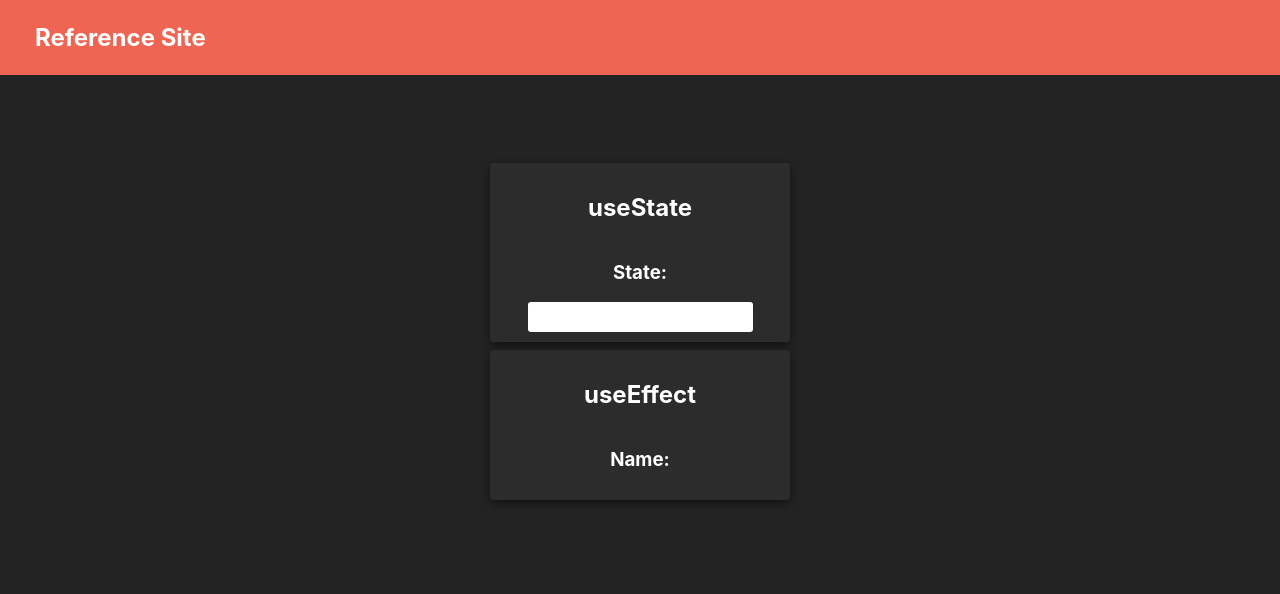
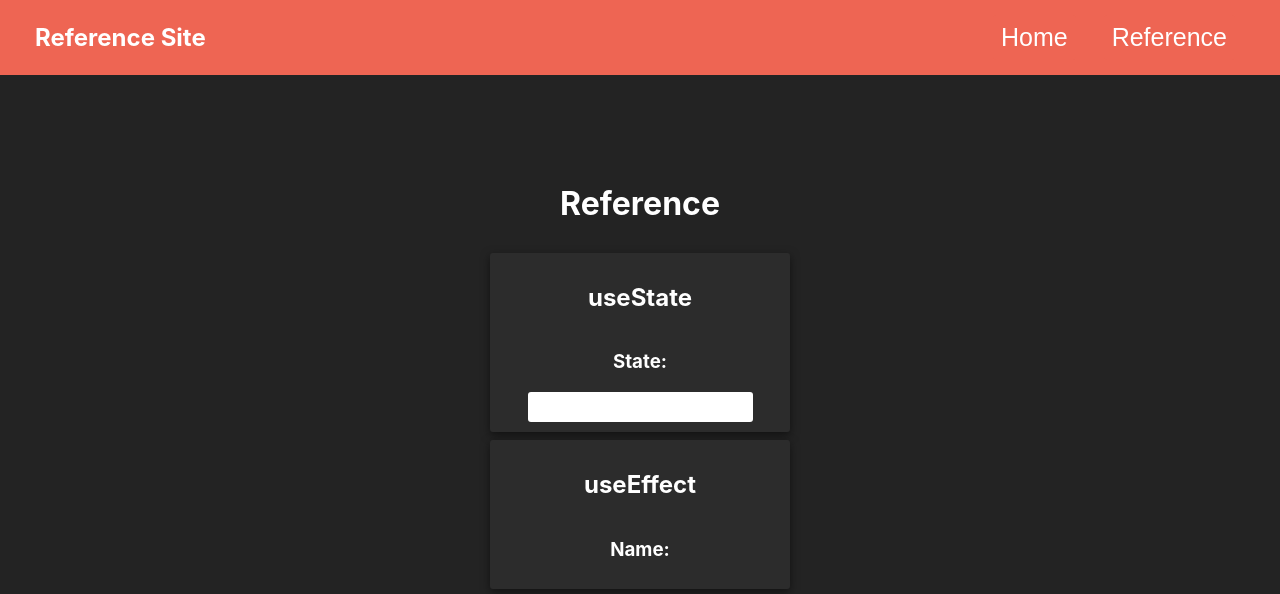
Before and after one commit to KajsiaAnderson/hook-reference-demo, a React (Create React App) app: page /reference in a window 1280 px wide. Shown: the top 594 px of the page. Built offline with nearby package versions, Linux system fonts and the light colour scheme; no server answers.

Commit message:
added screens with route and Link

```diff
--- a/src/App.js
+++ b/src/App.js
@@ -1,14 +1,19 @@
 import './App.css';
 import Header from './components/Header';
-import StateComponent from './components/StateComponent';
-import EffectComponent from './components/EffectComponent';
+import {Routes, Route} from 'react-router-dom'
+import HomeScreen from './screens/HomeScreen';
+import DetailScreen from './screens/DetailScreen';
+import ReferenceScreen from './screens/ReferenceScreen';
 
 function App() {
   return (
     <div className="App col-container">
      <Header />
-     <StateComponent />
-     <EffectComponent />
+      <Routes>
+        <Route path="/" element={<HomeScreen />} />
+        <Route path="/reference" element={<ReferenceScreen />}/>
+        <Route path="/details/:id" element={<DetailScreen />}/>
+      </Routes>
     </div>
   );
 }
--- a/src/components/Header.jsx
+++ b/src/components/Header.jsx
@@ -1,9 +1,18 @@
 import React from 'react'
+import { Link } from 'react-router-dom'
 
 const Header = () => {
     return (
         <header>
             <h2>Reference Site</h2>
+            <nav>
+                <Link to='/'>
+                    <button className="nav-btn">Home</button>
+                </Link>
+                <Link to='/reference'>
+                    <button className="nav-btn">Reference</button>
+                </Link>
+            </nav>
         </header>
     )
 }
--- a/src/index.js
+++ b/src/index.js
@@ -3,11 +3,14 @@ import ReactDOM from 'react-dom/client';
 import './index.css';
 import App from './App';
 import reportWebVitals from './reportWebVitals';
+import { BrowserRouter } from 'react-router-dom';
 
 const root = ReactDOM.createRoot(document.getElementById('root'));
 root.render(
   <React.StrictMode>
-    <App />
+    <BrowserRouter>
+      <App />
+    </BrowserRouter>
   </React.StrictMode>
 );
 
--- /dev/null
+++ b/src/screens/ReferenceScreen.jsx
@@ -0,0 +1,15 @@
+import React from 'react'
+import StateComponent from '../components/StateComponent'
+import EffectComponent from '../components/EffectComponent'
+
+const ReferenceScreen = () => {
+  return (
+    <div className='col-container'>
+        <h1>Reference</h1>
+        <StateComponent />
+        <EffectComponent />
+    </div>
+  )
+}
+
+export default ReferenceScreen
```
